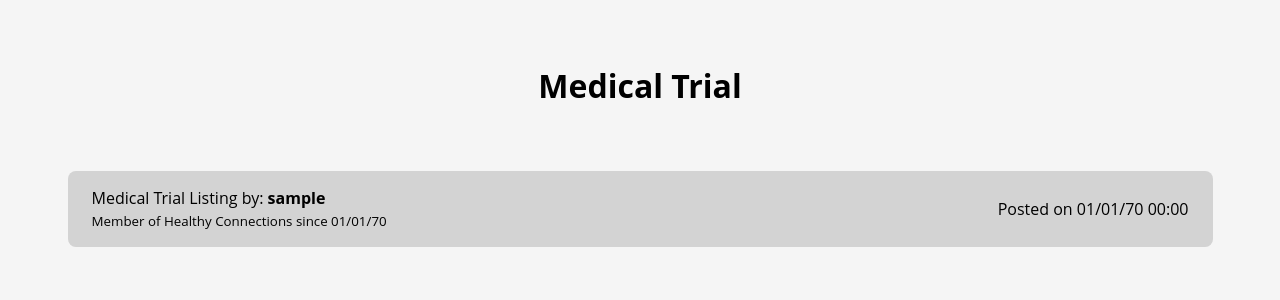
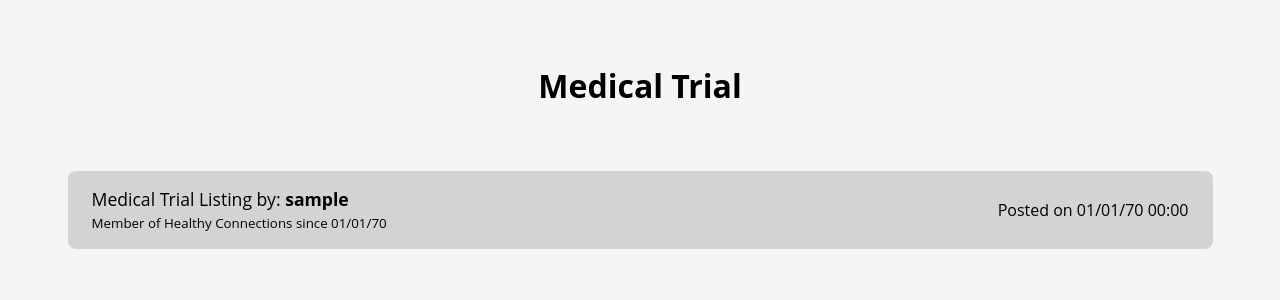
Before and after one commit to ImMattDavison/healthyconnections, a PHP site: page /trial.php?id=1 in a window 1280 px wide. Shown: the top 300 px of the page. Run offline with PHP 8.4, Linux system fonts and the light colour scheme; the visitor is signed in with stand-in values (Sample User, id 1); tables that the repository leaves empty or names only in its code hold one stand-in row (values such as "Sample post"); data that the repository does not hold is empty.

Commit message:
update font sizings

```diff
--- a/style/post.css
+++ b/style/post.css
@@ -4,6 +4,7 @@ h1{
 }
 h2{
     margin-block: 1em;
+    font-size: 1.5em;
 }
 .row{
     margin-block: 2em;
@@ -17,3 +18,9 @@ h2{
     background-color: lightgrey;
     border-radius: .5em;
 }
+.poster-block p{
+    font-size: 1.1em;
+}
+p{
+    font-size: 1.2em;
+}
```
